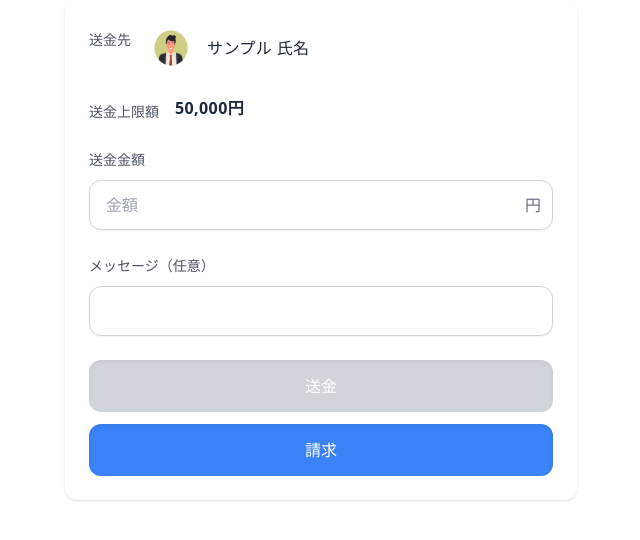
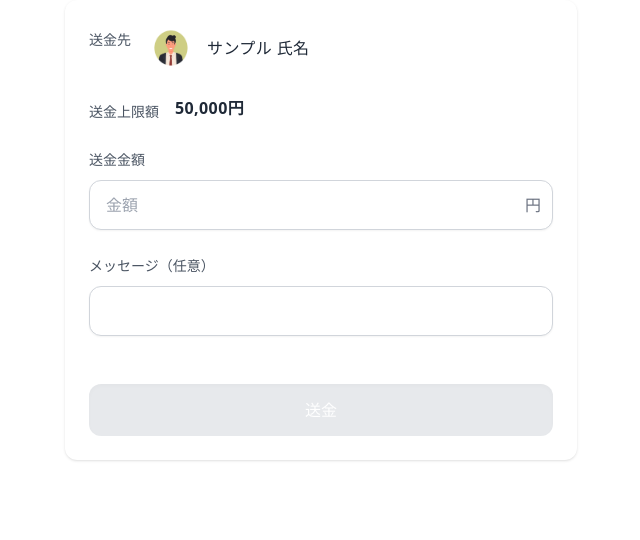
Before and after one commit to deraryo4559/GroupeF, a React (Vite) app in the folder front/: page /SendMoney in a window 1280 px wide. Shown: the top 540 px of the page, without its empty margins (319-959 px from the left). Built offline with nearby package versions, Linux system fonts and the light colour scheme.

Commit message:
Topページに請求ボタンの追加。送金画面のボタンをbutton1コンポーネントの利用に変更。

```diff
--- a/front/src/pages/SendMoney.jsx
+++ b/front/src/pages/SendMoney.jsx
@@ -1,5 +1,6 @@
 import { useState } from "react";
 import { useNavigate, useLocation } from "react-router-dom";
+import Button1 from '../components/button1';
 
 function SendMoney() {
   const navigate = useNavigate();
@@ -89,23 +90,14 @@ function SendMoney() {
       </div>
 
       {/* 送金ボタン */}
-      <button
-        type="button"
-        disabled={!isAmountValid}
-        className={`mt-6 w-full py-3.5 rounded-xl text-white text-[15px] md:text-base font-medium shadow-inner transition-colors
-          ${isAmountValid ? "bg-red-500 hover:bg-red-600 cursor-pointer" : "bg-gray-300 cursor-not-allowed"}`}
-      >
+
+     <div className="mt-6 flex justify-center">
+       <Button1 className={`mt-6 w-full py-3.5 rounded-xl text-white text-[15px] md:text-base font-medium shadow-inner transition-colors
+          ${isAmountValid ? "bg-blue-500 hover:bg-blue-600 cursor-pointer" : "bg-gray-300 cursor-not-allowed"}`} variant='primary' disabled={!isAmountValid} >
         送金
-      </button>
+       </Button1>
+    </div>
 
-      {/* 請求ボタン → /request へ（必要なら user も渡せます） */}
-      <button
-        type="button"
-        onClick={() => navigate("/request", { state: { user } })}
-        className="mt-3 w-full py-3.5 rounded-xl text-white text-[15px] md:text-base font-medium shadow-inner bg-blue-500 hover:bg-blue-600 transition-colors"
-      >
-        請求
-      </button>
     </div>
   );
 }
--- a/front/src/pages/Top.jsx
+++ b/front/src/pages/Top.jsx
@@ -31,6 +31,11 @@ const Top = () => {
                             送金する
                         </Button1>
                     </div>
+                    <div className="mt-6 flex justify-center">
+                        <Button1 navigateTo="/request" className="w-full" variant='danger'>
+                            請求する
+                        </Button1>
+                    </div>
                 </div>
             </div>
         </div>
```
